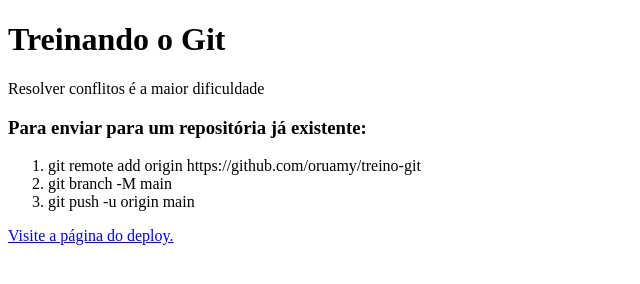
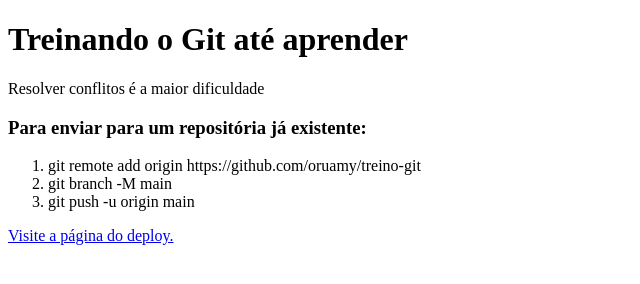
Before and after one commit to oruamy/treino-git, a plain HTML site: page index.html in a window 1280 px wide. Shown: the whole page, without its empty margins (0-640 px from the left). Drawn offline with Linux system fonts and the light colour scheme.

Commit message:
Mudança na linha 14, texto

```diff
--- a/index.html
+++ b/index.html
@@ -11,7 +11,7 @@
 
     </header>
     <main>
-      <h1>Treinando o Git</h1>
+      <h1>Treinando o Git até aprender</h1>
       <p>Resolver conflitos é a maior dificuldade</p>
       <h3>Para enviar para um repositória já existente:</h3>
       <ol>
```
